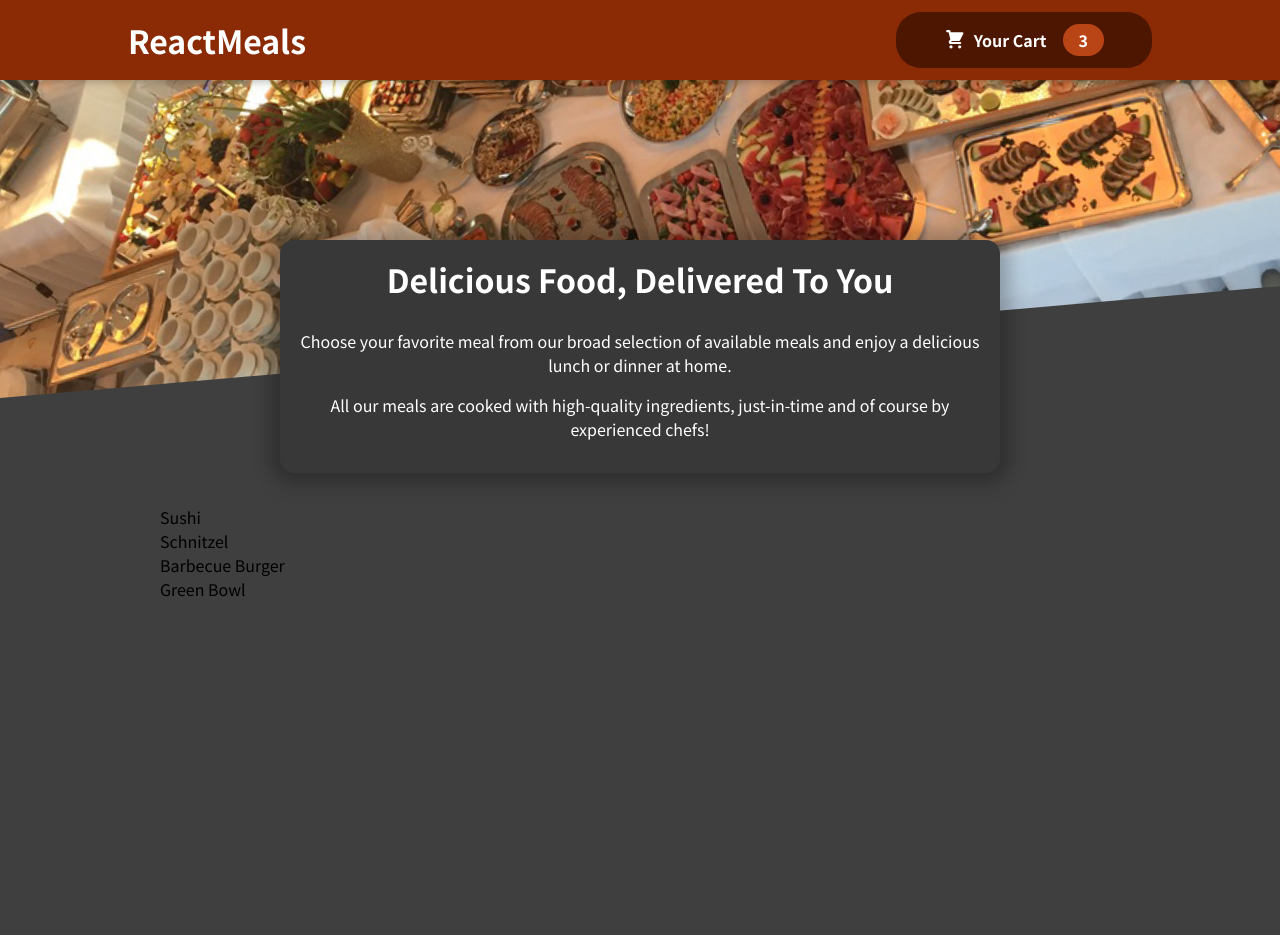
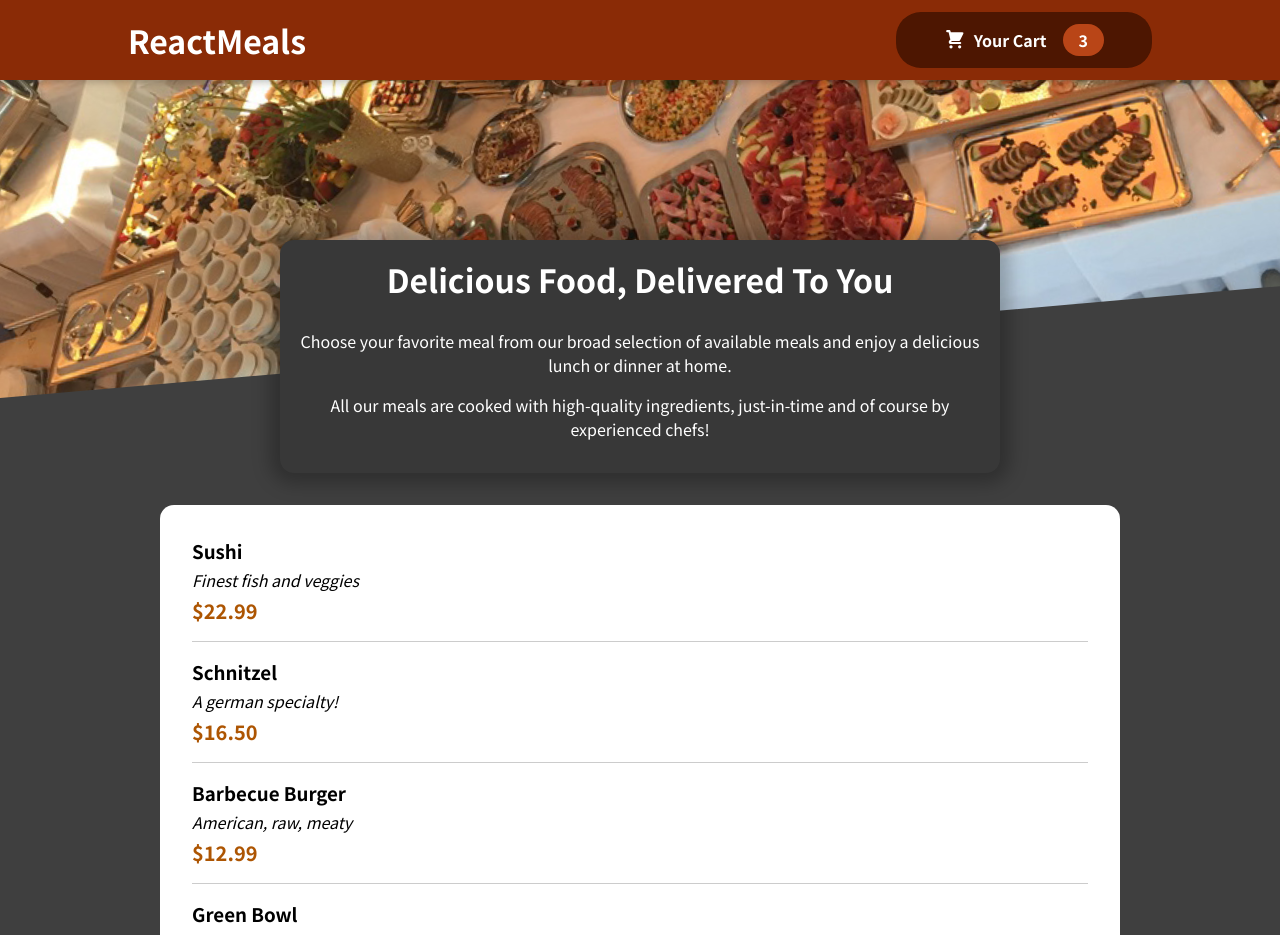
Before and after one commit to AlonerrWolf/FoodOrderAppWithReactJS, a React (Create React App) app: page / in a window 1280 px wide. Shown: the top 935 px of the page. Before the commit the page ends 800 px from the top, so only its background shows below. Built offline with nearby package versions, Linux system fonts and the light colour scheme.

Commit message:
Card added, MealItem and styles added

```diff
--- a/src/components/Meals/AvailableMeals.js
+++ b/src/components/Meals/AvailableMeals.js
@@ -1,4 +1,6 @@
 import classes from "./AvailableMeals.module.css";
+import Card from "../UI/Card";
+import MealItem from "./MealItem/MealItem";
 const DUMMY_MEALS = [
     {
         id: 'm1',
@@ -27,13 +29,16 @@ const DUMMY_MEALS = [
 ];
 const AvailableMeals = () => {
     const mealsList = DUMMY_MEALS.map(meal =>{
-        return <li>{meal.name}</li>
+        return <MealItem key={meal.id} name={meal.name} description={meal.description}
+        price={meal.price}/>
     })
     return(
         <section className={classes.meals}>
+            <Card>
             <ul>
                 {mealsList}
             </ul>
+            </Card>
         </section>
     )
 };
--- /dev/null
+++ b/src/components/Meals/MealItem/MealItem.js
@@ -0,0 +1,16 @@
+import classes from "./MealItem.module.css";
+
+const MealItem = (props) => {
+    const price = `$${props.price.toFixed(2)}`
+    return <li className={classes.meal}>
+        <div>
+            <h3>{props.name}</h3>
+            <div className={classes.description}>{props.description}</div>
+            <div className={classes.price}>{price}</div>
+        </div>
+        <div>
+        </div>
+    </li>
+
+};
+export default MealItem;
--- /dev/null
+++ b/src/components/Meals/MealItem/MealItem.module.css
@@ -0,0 +1,22 @@
+.meal {
+    display: flex;
+    justify-content: space-between;
+    margin: 1rem;
+    padding-bottom: 1rem;
+    border-bottom: 1px solid #ccc;
+}
+
+.meal h3 {
+    margin: 0 0 0.25rem 0;
+}
+
+.description {
+    font-style: italic;
+}
+
+.price {
+    margin-top: 0.25rem;
+    font-weight: bold;
+    color: #ad5502;
+    font-size: 1.25rem;
+}
--- /dev/null
+++ b/src/components/UI/Card.js
@@ -0,0 +1,5 @@
+import classes from "./Card.module.css";
+const Card = (props) => {
+    return <div className={classes.card}>{props.children}</div>
+};
+export default Card;
--- /dev/null
+++ b/src/components/UI/Card.module.css
@@ -0,0 +1,5 @@
+.card{
+    background-color: white;
+    border-radius: 14px;
+    padding: 1rem;
+}
```
